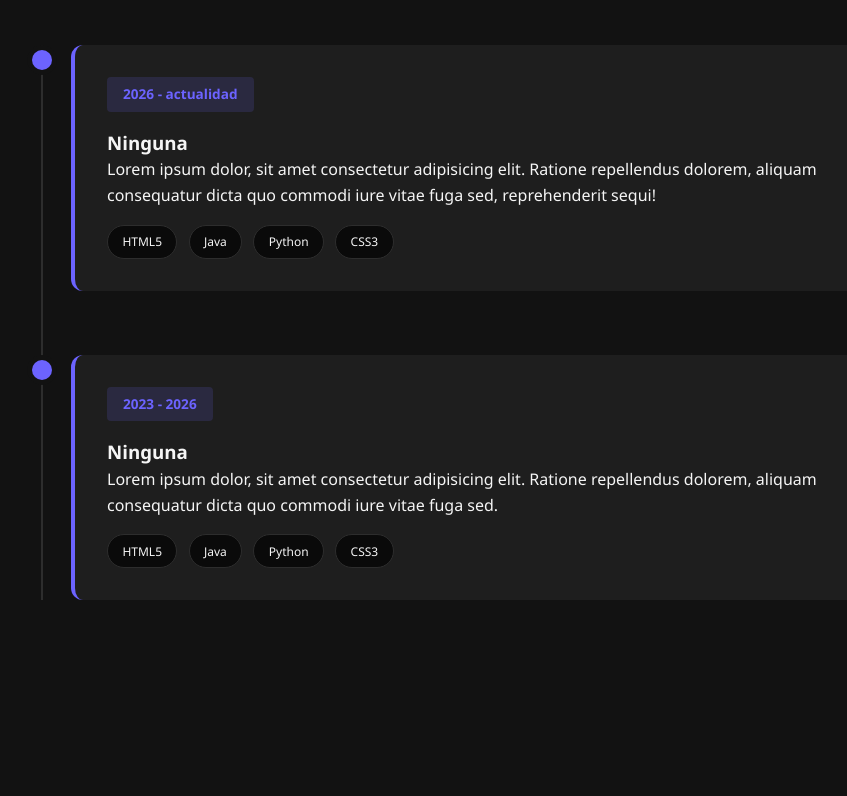
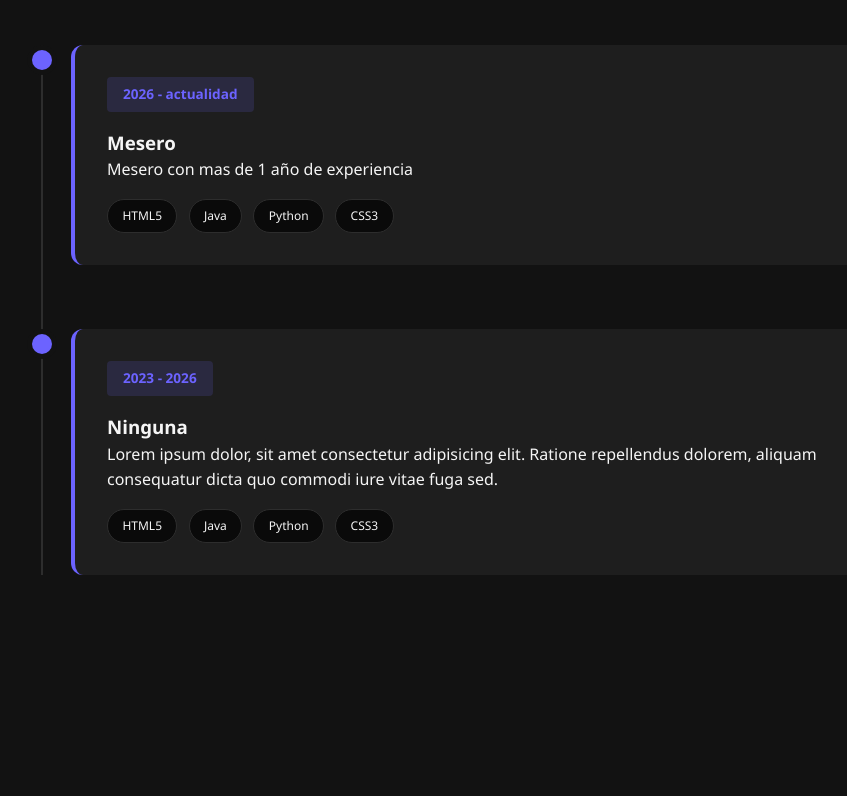
Before and after one commit to wperezd-dot/Portafolio-web-, a plain HTML site: page index.html in a window 1280 px wide. Shown: the part 963-1759 px from the top of the page, without its empty margins (169-1016 px from the left). Drawn offline with Linux system fonts and the light colour scheme.

Commit message:
Update index.html

```diff
--- a/index.html
+++ b/index.html
@@ -47,9 +47,9 @@
                 <div class="timeline-item">
                     <div class="timeline-content">
                         <span class="date">2026 - actualidad</span>
-                        <h3>Ninguna</h3>
+                        <h3>Mesero</h3>
                         <h4></h4>
-                        <p>Lorem ipsum dolor, sit amet consectetur adipisicing elit. Ratione repellendus dolorem, aliquam consequatur dicta quo commodi iure vitae fuga sed, reprehenderit sequi!</p>
+                        <p>Mesero con mas de 1 año de experiencia</p>
                         <ul class="skills">
                             <li>HTML5</li>
                             <li>Java</li>
```
